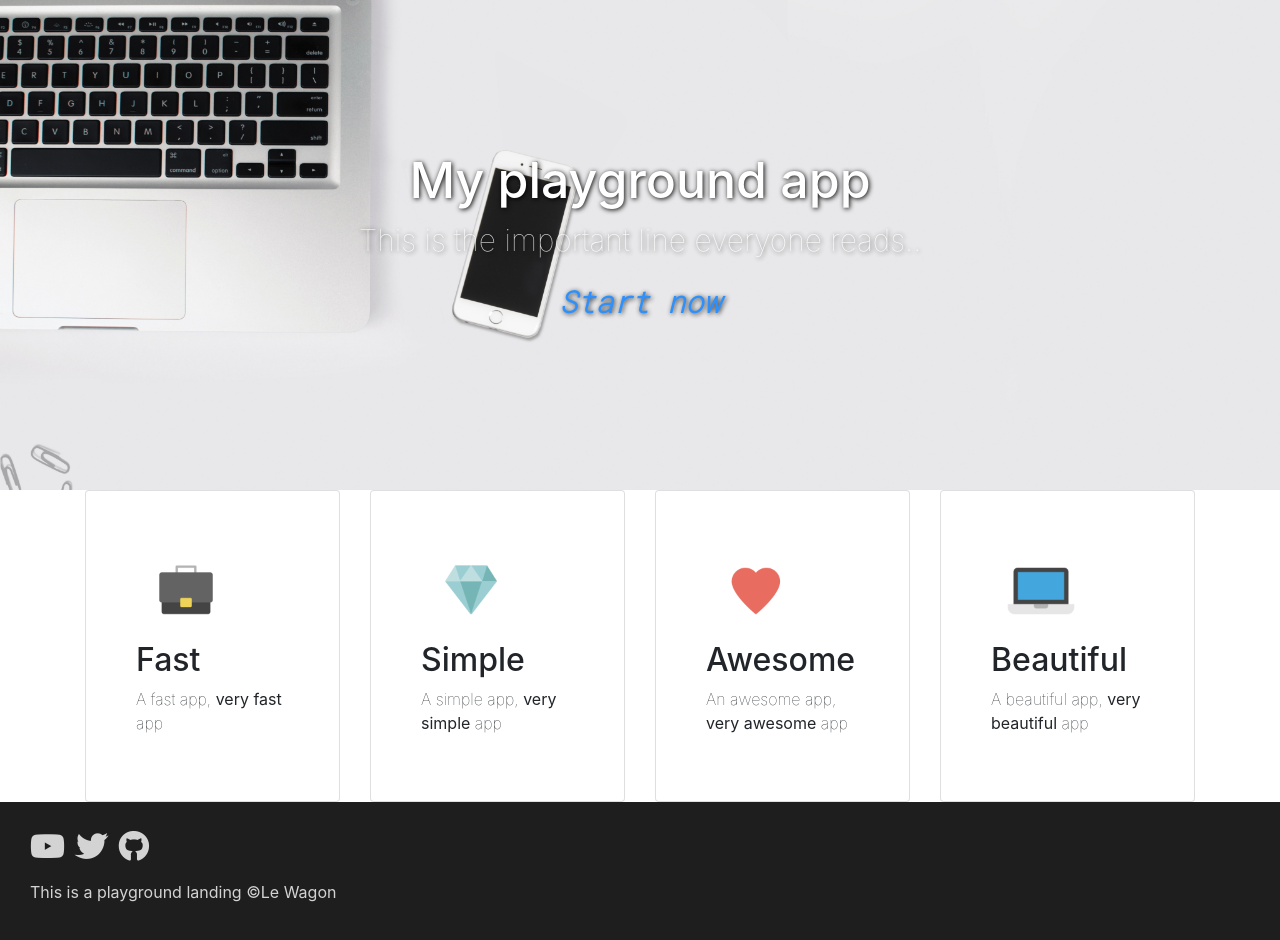
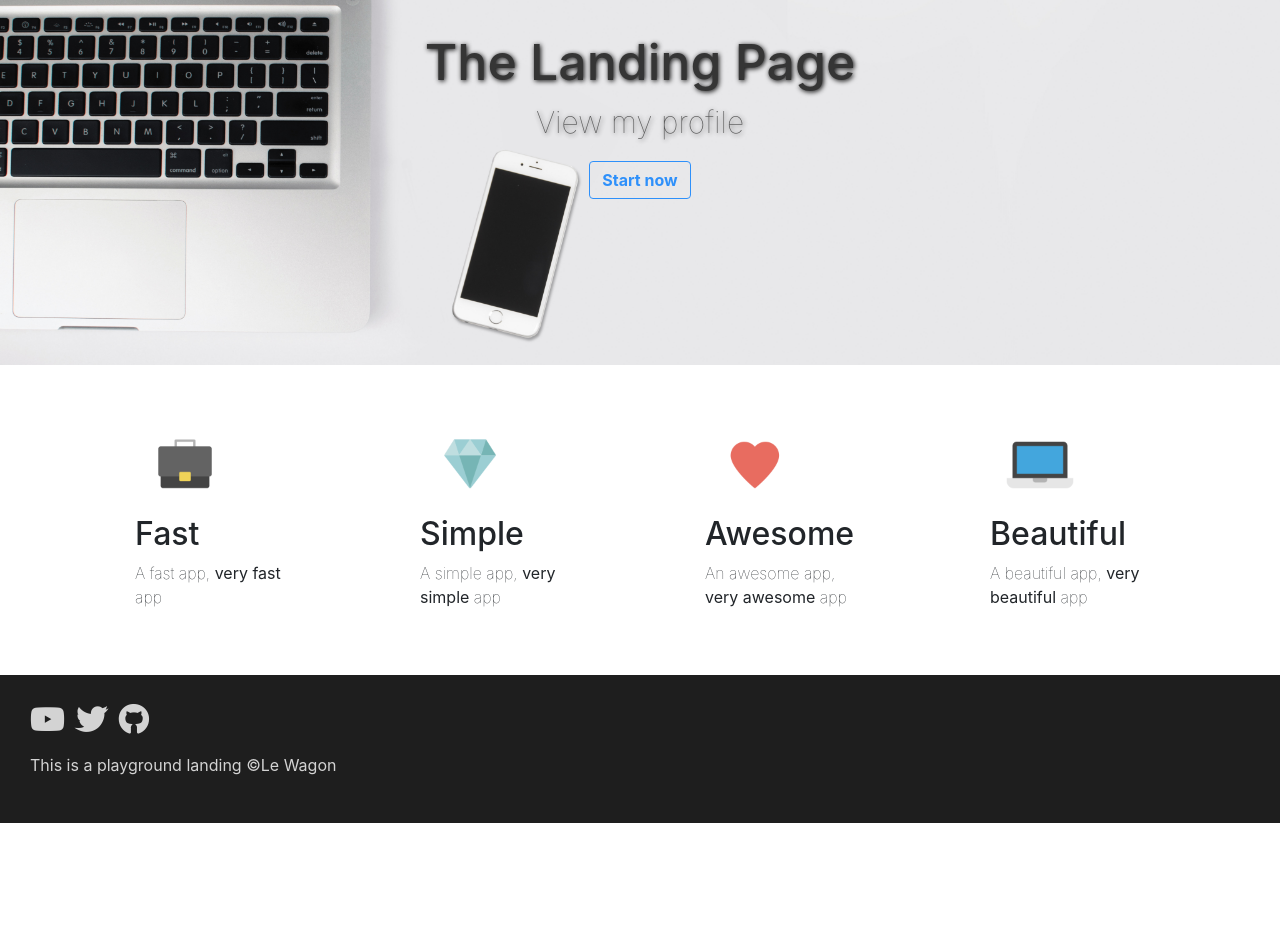
Before and after one commit to asaleh96/landingpage.github.io, a plain HTML site: page index.html in a window 1280 px wide. After the commit the page ends 823 px from the top, so only its background shows below. Drawn offline with nearby package versions, Linux system fonts and the light colour scheme.

Commit message:
final submission

```diff
--- a/index.html
+++ b/index.html
@@ -1,7 +1,7 @@
 <html>
   <head>
     <meta charset="utf-8">
-    <title>My playground landing</title>
+    <title>The Landing Page</title>
     <link rel="preconnect" href="https://fonts.googleapis.com">
     <link rel="preconnect" href="https://fonts.gstatic.com" crossorigin>
     <link href="https://fonts.googleapis.com/css2?family=Nanum+Gothic:wght@700&family=Raleway:wght@100&family=Roboto+Mono:wght@200&family=Roboto:wght@300&display=swap" rel="stylesheet">
@@ -11,11 +11,11 @@
   </head>
   <body>
     <div id="banner">
-      <h1>My playground app</h1>
-      <p>This is the important line everyone reads..</p>
-      <p>
-        <a href="#">Start now</a>
-      </p>
+      <h1>The Landing Page</h1>
+      <p>View my profile</p>
+        <p>
+          <button type="button" class="btn btn-outline-primary"><strong>Start now</strong></button>
+        </p>
     </div>
     <div class="container">
       <div class="row">
--- a/style.css
+++ b/style.css
@@ -1,5 +1,5 @@
 body{
-    background: rgb(206, 206, 206);
+    background: rgb(98, 98, 98);
     color: #3F4E4F;
     font-size: 20px;
     font-family: 'Raleway', sans-serif;
@@ -26,23 +26,22 @@ body{
   }
   a:hover {
     text-decoration: none;
-    color: blueviolet;
   }
 
   #banner{
     text-align: center;
     background-image: url("images/pexels-dominika-roseclay-1036808.jpg");
     background-size: cover;
-    padding: 150px;
+    padding: 2.5% 150px 150px;
     color: white;
     text-shadow: 1px 1px 5px black;
   }
   #banner h1 {
-    color: white;
+    color: rgb(53, 53, 53);
     font-size: 50px;
   }
   #banner p {
-    color: white;
+    color:  rgb(53, 53, 53);
     opacity: 0.8;
     font-size: 30px;
     font-weight: lighter;
@@ -55,8 +54,7 @@ body{
   .card{
     padding: 50px;
     font-weight: lighter;
-    border-style: none;
-    background: rgb(206, 206, 206);
+    border: none !important;
   }
   #footer a {
     color: lightgrey;
```
